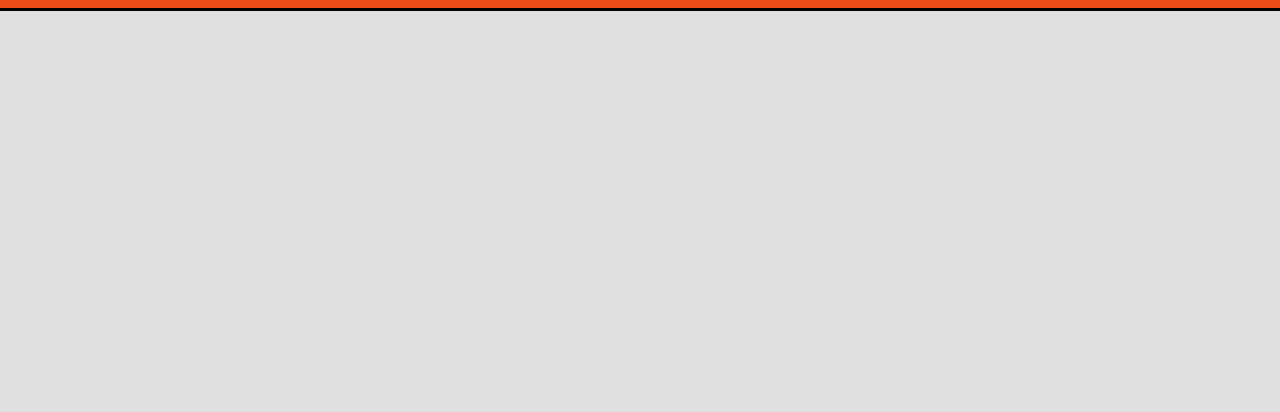
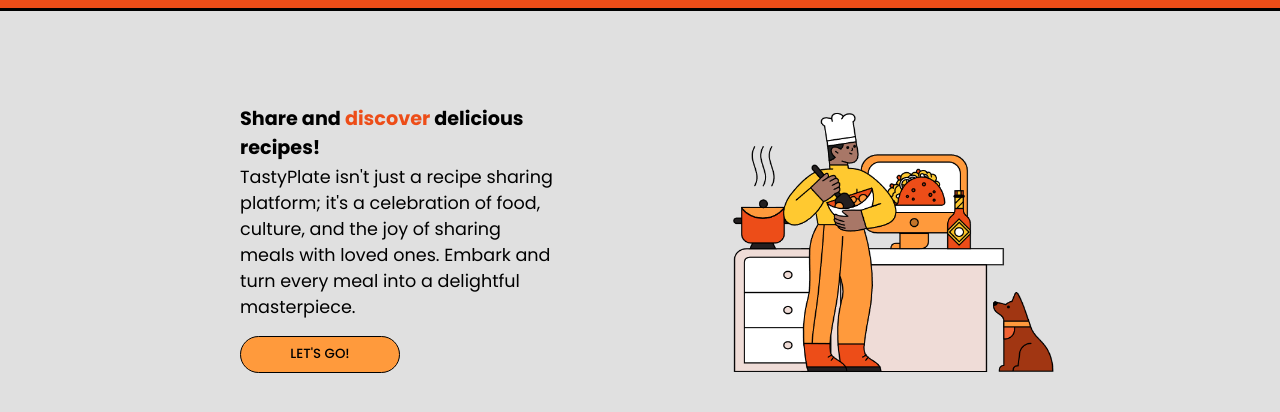
Before and after one commit to thabatafrs/tastyplate, a plain HTML site: page index.html in a window 1280 px wide. Shown: the part 56-468 px from the top of the page. Drawn offline with Linux system fonts and the light colour scheme.

Commit message:
main page

```diff
--- a/index.html
+++ b/index.html
@@ -29,6 +29,18 @@
                 <i class="fa-solid fa-right-to-bracket"></i>
             </button>
         </nav>
+        <main class="main-container">
+            <section class="text">
+                <h3>Share and <span>discover</span> delicious recipes!</h3>
+                <h5>TastyPlate isn't just a recipe sharing platform; it's a celebration of food, culture, and the joy of
+                    sharing meals with loved ones. Embark and turn every meal into a
+                    delightful masterpiece.</h5>
+                <button>LET'S GO!</button>
+            </section>
+            <section class="image">
+                <img src="person-looking-up-recipes-in-the-kitchen.png" alt="">
+            </section>
+        </main>
     </div>
 </body>
 
--- a/style.css
+++ b/style.css
@@ -13,6 +13,7 @@
 
 body {
     background: var(--gray);
+    padding-top: 4rem;
 }
 
 :root {
@@ -43,6 +44,8 @@ nav {
     border: solid var(--black);
     border-width: 0 0 3px 0;
     padding: 2rem 10rem 2rem;
+    top: 0;
+    position: fixed;
 }
 
 .buttons {
@@ -112,3 +115,57 @@ nav .buttons .search-bar input[type="search"]::placeholder {
 .login i {
     font-size: 1rem;
 }
+
+.main-container {
+    display: grid;
+    grid-template-columns: 1fr 1fr;
+    margin: 0 auto;
+    width: 75%;
+}
+
+.image img {
+    width: 100%;
+}
+
+.image {
+    display: flex;
+    justify-content: center;
+    align-items: center;
+}
+
+.text {
+    display: flex;
+    flex-direction: column;
+    /* align-items: center; */
+    padding: 6rem 5rem;
+}
+
+.text span {
+    color: var(--primary);
+}
+
+.text h3 {
+    font-size: 1.2rem;
+}
+
+.text h5 {
+    font-weight: normal;
+    font-size: 1.1rem;
+    margin-top: 2px;
+}
+
+.text button {
+    margin: 1rem 0;
+    width: 10rem;
+    height: 2.3rem;
+    padding: 0.9rem;
+    border-radius: 1.3rem;
+    color: var(--black);
+    background: var(--secondary);
+    border: 1px solid var(--black);
+    display: flex;
+    justify-content: center;
+    align-items: center;
+    cursor: pointer;
+    font-weight: 500;
+}
```
Also changed, not shown: person-looking-up-recipes-in-the-kitchen.png (added).
